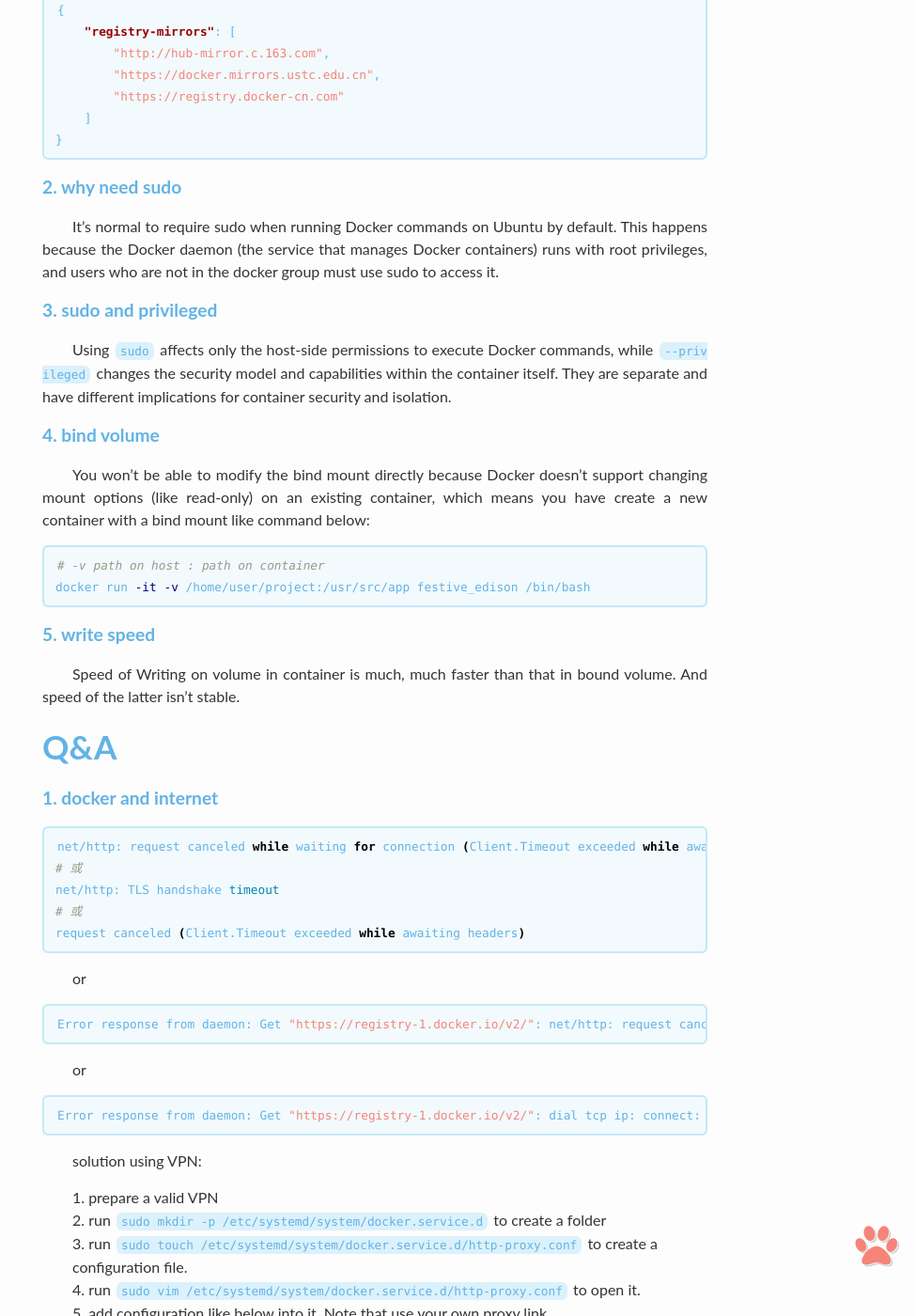
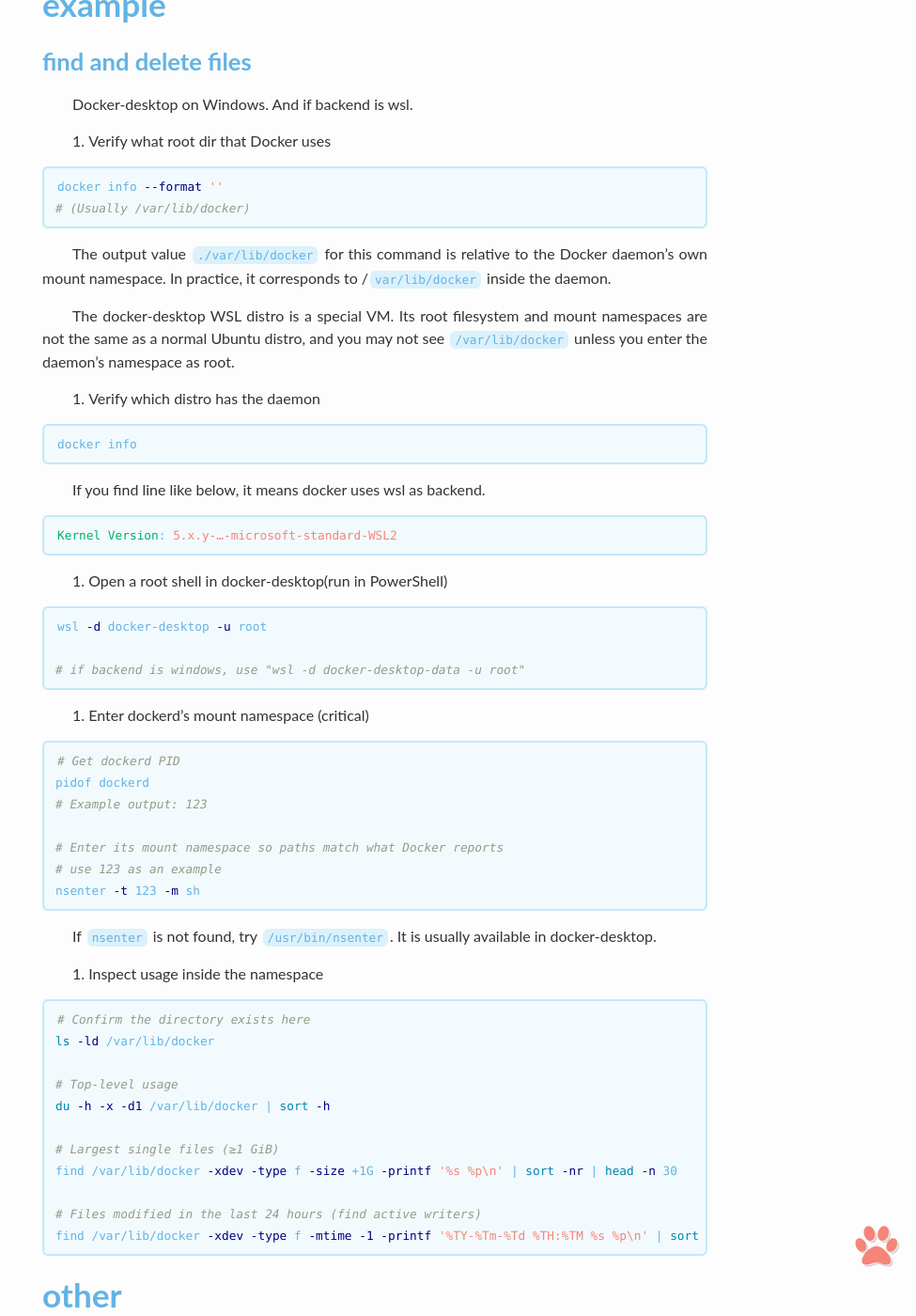
Before and after one commit to blue-stone-j/blue-stone-j.github.io, a Jekyll site: the page built from _posts/tools/2022-11-18-docker.md, in a window 1280 px wide and 1400 px high, scrolled down 5366 px. Shown: the whole window at 94% size, without its empty margins (305-1280 px from the left). Built offline with Jekyll 4.4.1, drawn with Linux system fonts in a browser that asks for light colours; comment, search, counter and statistics services are not loaded; some of the changed text lies outside the part shown.

Commit message:
update055

````diff
--- a/_posts/tools/2022-11-18-docker.md
+++ b/_posts/tools/2022-11-18-docker.md
@@ -232,6 +232,81 @@ It's possible that you should configure `nameserver` in file `/etc/resolv.conf`.
 
 `Reclaimable space` refers to disk space that is currently being used by Docker (e.g., by images, containers, volumes, or caches) but can safely be freed because it is no longer actively in use.
 
+# configuration
+
+This shows usage by images, containers, local volumes, and build cache.
+
+```bash
+docker system df
+```
+
+# example
+
+### find and delete files
+
+Docker-desktop on Windows. And if backend is wsl.
+
+1. Verify what root dir that Docker uses
+
+```bash
+docker info --format '{{.DockerRootDir}}'
+# (Usually /var/lib/docker)
+```
+
+The output value `./var/lib/docker` for this command is relative to the Docker daemon’s own mount namespace. In practice, it corresponds to /`var/lib/docker` inside the daemon.
+
+The docker-desktop WSL distro is a special VM. Its root filesystem and mount namespaces are not the same as a normal Ubuntu distro, and you may not see `/var/lib/docker` unless you enter the daemon’s namespace as root.
+
+2. Verify which distro has the daemon
+
+```bash
+docker info
+```
+
+If you find line like below, it means docker uses wsl as backend.
+
+```yaml
+Kernel Version: 5.x.y-…-microsoft-standard-WSL2
+```
+
+3. Open a root shell in docker-desktop(run in PowerShell)
+
+```bash
+wsl -d docker-desktop -u root
+
+# if backend is windows, use "wsl -d docker-desktop-data -u root"
+```
+
+4. Enter dockerd’s mount namespace (critical)
+
+```bash
+# Get dockerd PID
+pidof dockerd
+# Example output: 123
+
+# Enter its mount namespace so paths match what Docker reports
+# use 123 as an example
+nsenter -t 123 -m sh
+```
+
+If `nsenter` is not found, try `/usr/bin/nsenter`. It is usually available in docker-desktop.
+
+5. Inspect usage inside the namespace
+
+```bash
+# Confirm the directory exists here
+ls -ld /var/lib/docker
+
+# Top-level usage
+du -h -x -d1 /var/lib/docker | sort -h
+
+# Largest single files (≥1 GiB)
+find /var/lib/docker -xdev -type f -size +1G -printf '%s %p\n' | sort -nr | head -n 30
+
+# Files modified in the last 24 hours (find active writers)
+find /var/lib/docker -xdev -type f -mtime -1 -printf '%TY-%Tm-%Td %TH:%TM %s %p\n' | sort -nr -k3 | head -n 40
+```
+
 # other
 
 ##### 1. configuration file of docker
@@ -268,6 +343,24 @@ docker run -it -v /home/user/project:/usr/src/app festive_edison /bin/bash
 ##### 5. write speed
 
 Speed of Writing on volume in container is much, much faster than that in bound volume. And speed of the latter isn't stable.
+
+##### 6. update container configuration
+
+```bash
+# make a container won’t restart automatically
+docker update --restart=no <container_id>
+```
+
+###### 7. reclaim host disk space from the VHDX
+
+```powershell
+# Close Docker Desktop and shut WSL down
+wsl --shutdown
+
+# Compact the Docker Desktop VHDX (requires Hyper-V tools)
+$Vhd = "$env:LOCALAPPDATA\Docker\wsl\data\ext4.vhdx"
+Optimize-VHD -Path $Vhd -Mode Full
+```
 
 # Q&A
 
@@ -448,3 +541,9 @@ error: XDG_RUNTIME_DIR not set in the environment.
 ```
 
 Refer to [here](#configuration-in-docker-container).
+
+##### 11. wrong log
+
+"edwinat_loglens-desktop-extension" is an extension used in docker-desktop. Docker desktop was running when the power is cut off suddenly. And it looked like there were some damage in its container. This container logged extremely much.
+
+Delete the ill container and this extension will build a new and healthy one automatically.
````
Also changed, not shown: other parts of _posts/tools/2022-11-18-docker.md (+2 -2 lines), _posts/C++/2022-11-25-C++-qa.md (+30 -1 lines), _posts/C++/2022-11-25-C++class-inheritance.md (added, +21 -0 lines), _posts/C++/2022-11-25-C++reference.md (added, +9 -0 lines), _posts/C++/2022-11-25-STL-map.md (added, +13 -0 lines), _posts/lib/2022-11-25-gflags.md (added, +29 -0 lines), _posts/os/windows/2022-11-25-wsl.md (+2 -4 lines), _posts/tools/2022-11-25-git-use.md (+2 -2 lines).
